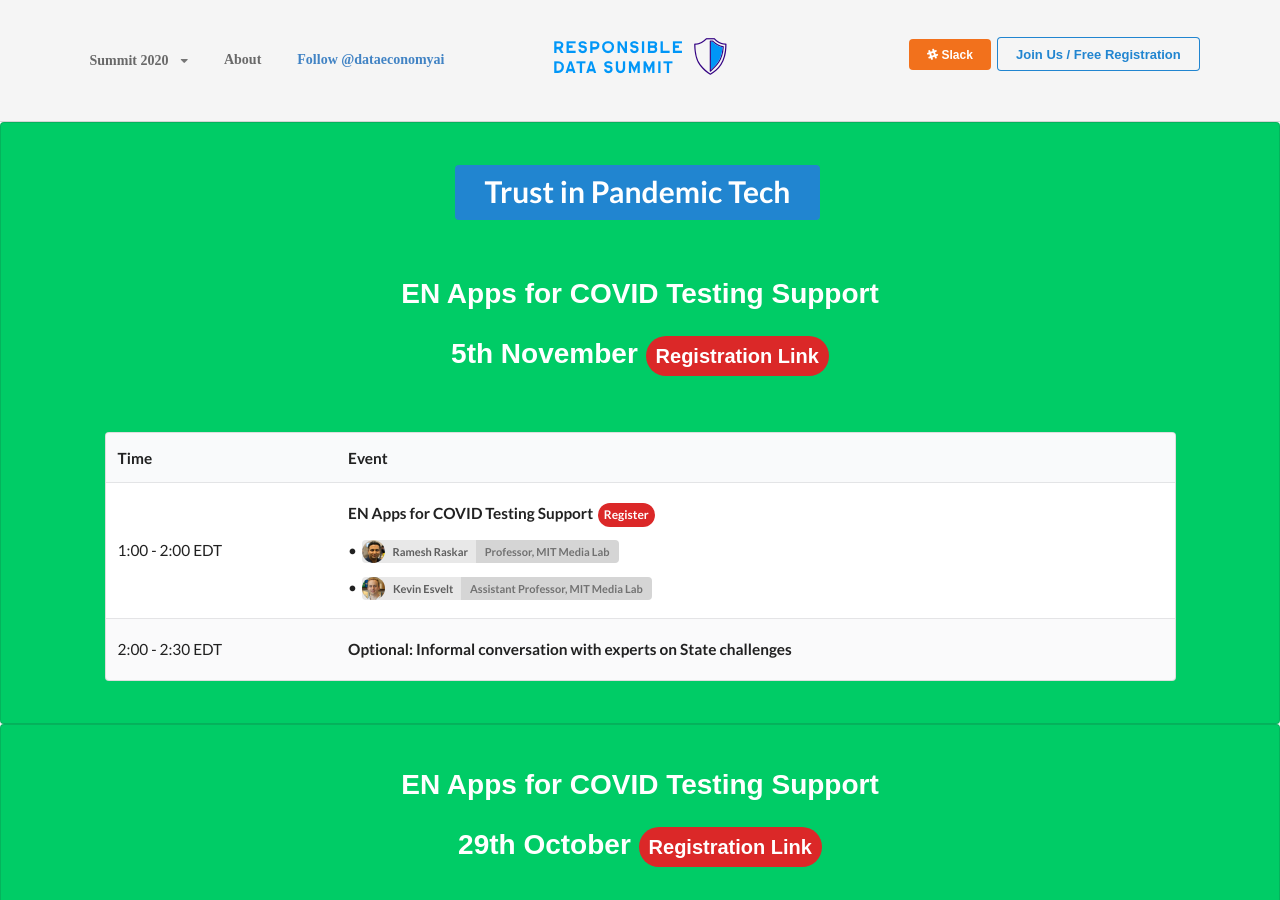
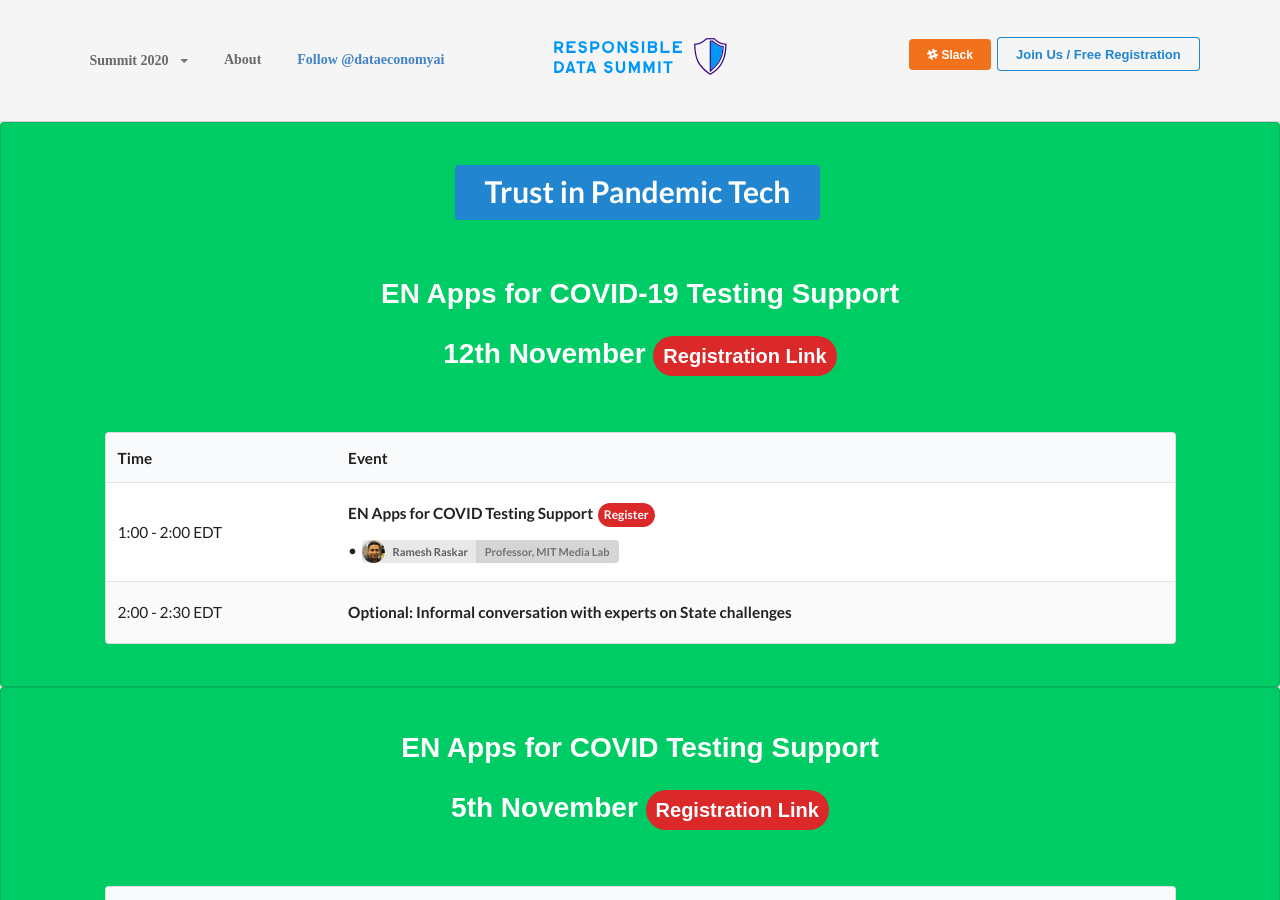
Before and after one commit to responsible-data-summit/events, a Jekyll site: the page built from agenda-0806.html, in a window 1280 px wide and 900 px high. Built offline with Jekyll 4.4.1, drawn with Linux system fonts in a browser that asks for light colours; some web fonts are replaced; comment, search, counter and statistics services are not loaded.

Commit message:
update the website

```diff
--- /dev/null
+++ b/_data/agenda1112.yml
@@ -0,0 +1,9 @@
+- time: 1:00 - 2:00
+  sections:
+    - title: "EN Apps for COVID Testing Support"
+      register: "https://mit.zoom.us/webinar/register/WN_WaDyRFKpTFOVPPK2Gs53ug"
+      speakers:
+        - name: Ramesh Raskar
+- time: 2:00 - 2:30
+  sections:
+    - title: "Optional: Informal conversation with experts on State challenges"
--- a/agenda-0806.html
+++ b/agenda-0806.html
@@ -8,6 +8,82 @@
 			<b style="font-size: 1.5em"> Trust in Pandemic Tech </b>
 		</a>
 	</div>
+    <div class="ui container center aligned agenda">
+        <h1> EN Apps for COVID-19 Testing Support </h1>
+	<h1> 12th November <a href="https://mit.zoom.us/webinar/register/WN_WaDyRFKpTFOVPPK2Gs53ug" class="ui red circular huge label">Registration Link </a></h1>
+    </div>
+    <div class="ui container left aligned agenda">
+        <table class="ui striped large table">
+            <thead>
+                <tr>
+                    <th>Time</th>
+                    <th>Event</th>
+                </tr>
+            </thead>
+            <tbody>
+                {% for event in site.data.agenda1112 %}
+                    <tr style="line-height: 2.4em;">
+                        <td>{{event.time}} EDT </td>
+                        <td>
+                            {% for section in event.sections %}
+                            <div
+                            {% unless forloop.index == 1 %}
+                                style="padding-left: 2em;"
+                            {% endunless %}
+                            >
+                                {% if section.register %}
+                                    <b>{{section.title}} </b> {{section.comment}}
+                                    <a href="{{section.register}}" class="ui red circular label">Register</a>
+                                {% else %}
+                                    <b>{{section.title}} </b> {{section.comment}}
+                                {% endif %}
+                                {% for speaker in section.speakers %}
+                                    {% assign name = speaker.name %}
+                                    {% assign aff = speaker.aff %}
+                                    {% if speaker.avatar %}
+                                        {% assign avatar = speaker.avatar %}
+                                    {% else %}
+                                        {% assign avatar = "unknown.jpg" %}
+                                    {% endif %}
+                                    {% for find_speaker in site.data.speakers_trust %}
+                                        {% if find_speaker.name == name %}
+                                            {% assign aff = find_speaker.title%}
+                                            {% assign avatar = find_speaker.avatar%}
+                                        {% endif %}
+                                    {% endfor %}
+                                    {% for find_speaker in site.data.speakers_pandemic %}
+                                        {% if find_speaker.name == name %}
+                                            {% assign aff = find_speaker.title%}
+                                            {% assign avatar = find_speaker.avatar%}
+                                        {% endif %}
+                                    {% endfor %}
+                                    {% unless forloop.index == 1 and section.inline %}
+                                    <br>
+                                    {% endunless %}
+                                    &bull;
+                                    {% if speaker.link %}
+                                        <a href="{{speaker.link}}">{{speaker.content}}</a>
+                                    {% else %}
+                                        {{speaker.content}}
+                                    {% endif %}
+                                    <a class="ui image label small">
+                                        <img class="ui circular image" src="assets/img/speakers/{{avatar}}" style="border-radius: 500rem;">
+                                        {{name}}
+                                        <div class="detail" title="{{aff}}">{{aff | truncate: site.agenda_aff_length }}</div>
+                                    </a>
+                                    {{speaker.comment}}
+                                {% endfor %}
+                            </div>
+                            {% endfor %}
+                        </td>
+                    </tr>
+                {% endfor %}
+
+            </tbody>
+        </table>
+    </div>
+</section>
+<section class="ui segment center aligned" style="background-color: rgb(0, 204, 102, 1);">
     <div class="ui container center aligned agenda">
         <h1> EN Apps for COVID Testing Support </h1>
 	<h1> 5th November <a href="https://mit.zoom.us/webinar/register/WN_WaDyRFKpTFOVPPK2Gs53ug" class="ui red circular huge label">Registration Link </a></h1>
```
